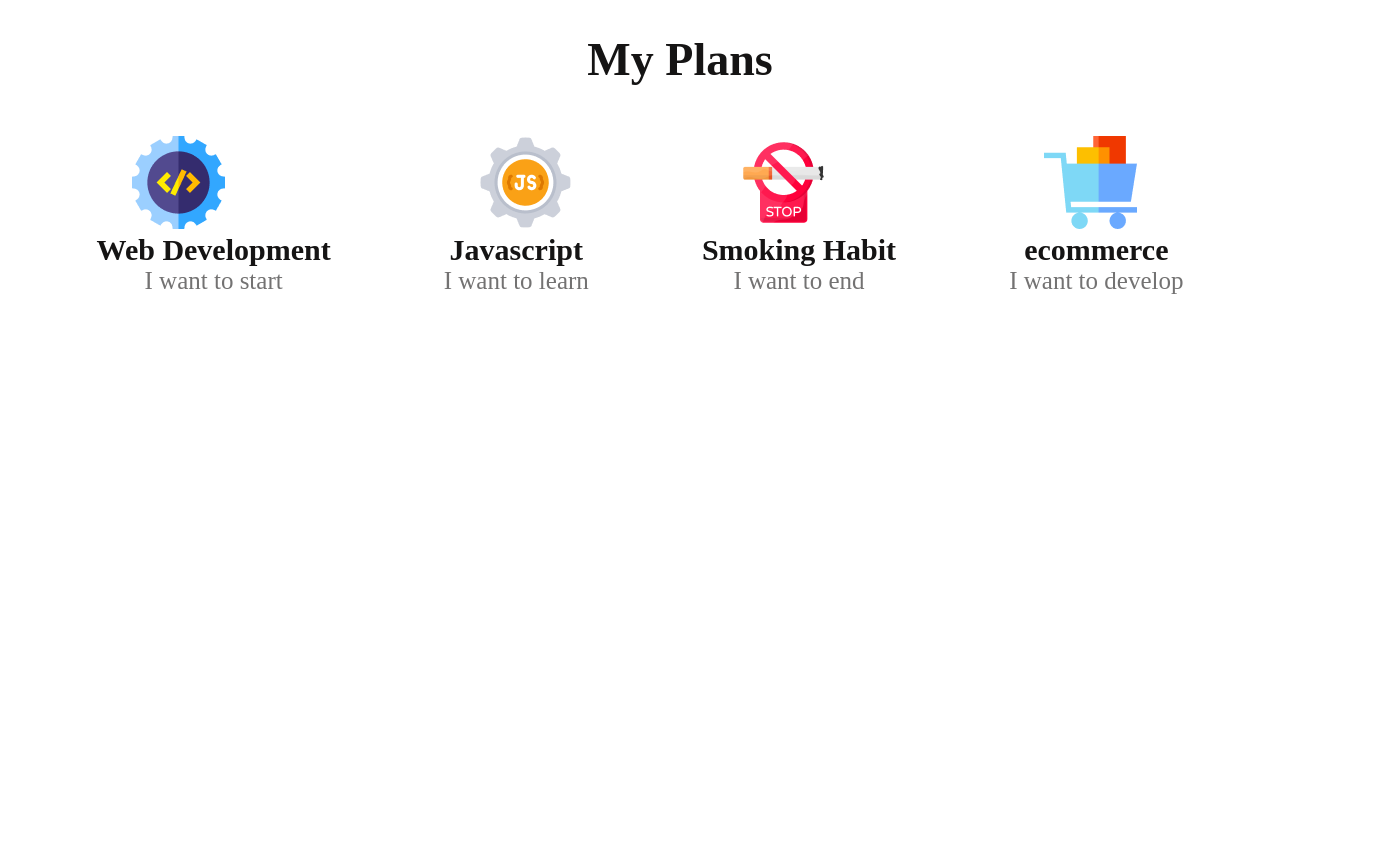
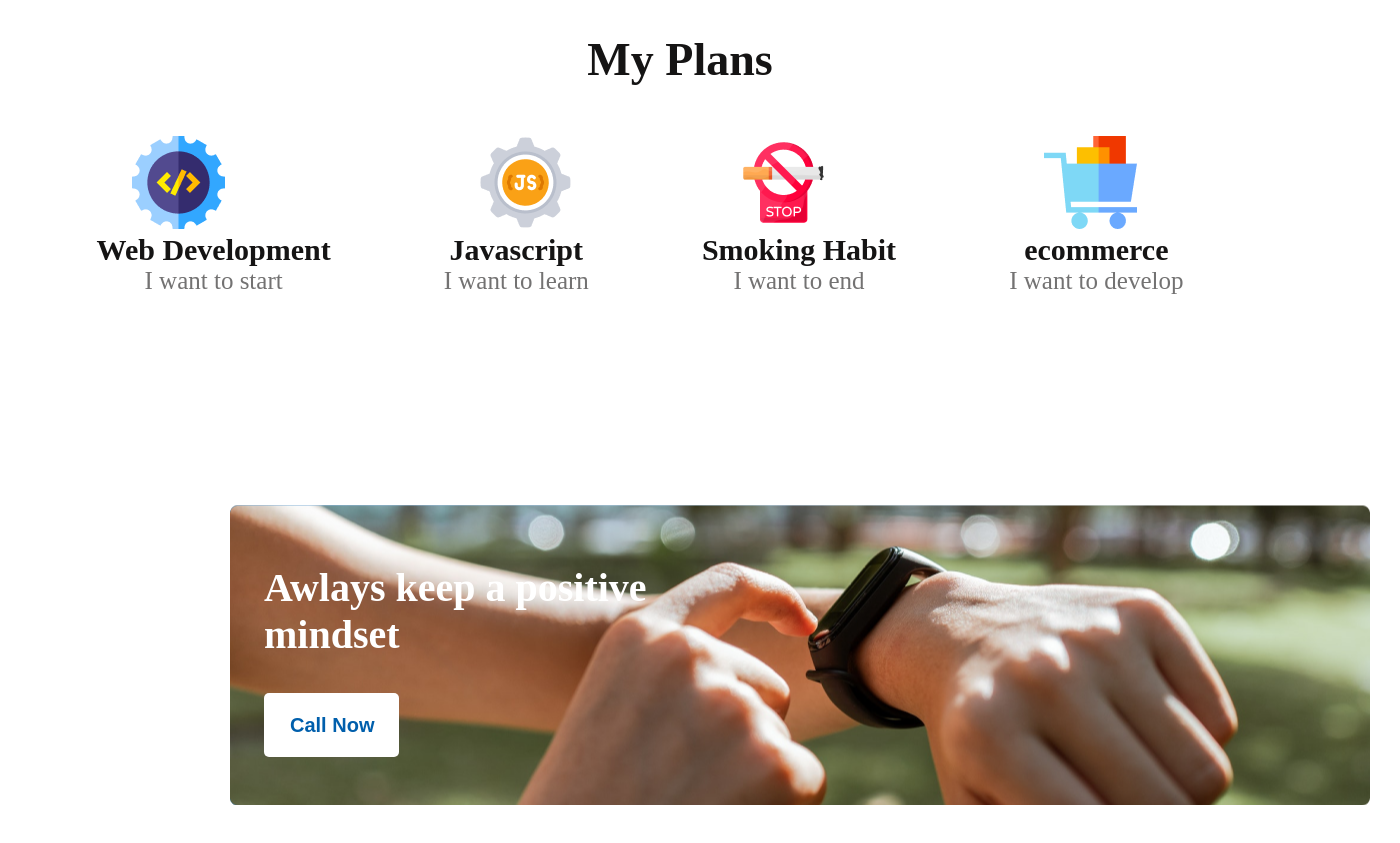
Before and after one commit to Irfankhan20/first-practice-for-first-assingnment, a plain HTML site: page index.html in a window 1280 px wide. Shown: the part 1785-2628 px from the top of the page, 1400 px wide, since content can reach past the window. Before the commit the page ends 2210 px from the top, so only its background shows below. Drawn offline with Linux system fonts and the light colour scheme.

Commit message:
main full finish

```diff
--- a/index.html
+++ b/index.html
@@ -20,6 +20,7 @@
      <!-- my favourite of previus year section -->
 
     <main>
+        <!-- main header -->
         <section class="failure-previous">
             <div class="bg-image">
                 <img src="images/person.png" alt="">
@@ -39,7 +40,7 @@
 
             </div>
         </section>
-
+        <!-- main main -->
         <section>
             <h1 class="prject-name">My Plans</h1>
             <div class="MyPlans-container">
@@ -71,6 +72,14 @@
 
 
         </section>
+        <!-- main footer -->
+        <section>
+            <div class="Contact">
+                <h2 class="ukti">Awlays keep a positive <br> mindset</h2>
+                <button id="call-button" class="primary-btn">Call Now</button>
+
+            </div>
+        </section>
 
     </main>
 
--- a/styles/style.css
+++ b/styles/style.css
@@ -112,3 +112,26 @@ line-height: 26px;
     text-align: center;
     padding-left: 35px;
 }
+.Contact{
+    background-image: url('../images/watch.png'), url('../images/gradient1.png');
+    background-repeat: no-repeat;
+    width: 1200px;
+    height: 300px;
+    background-position: center;
+    margin: 80px 200px 130px 200px;
+    border: 0;
+
+}
+.ukti{
+    color: #FFF;
+font-size: 40px;
+font-weight: 700;
+padding-top: 59px;
+margin-left: 64px;
+
+}
+
+#call-button{
+    margin-left: 64px;
+
+}
```
